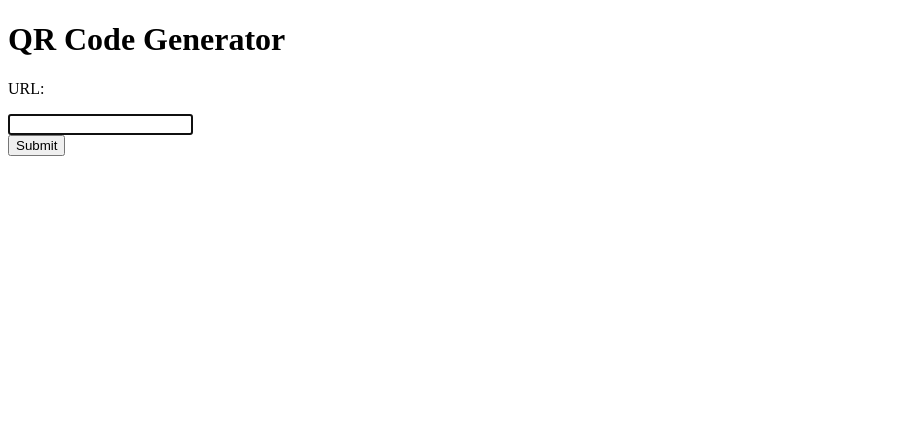
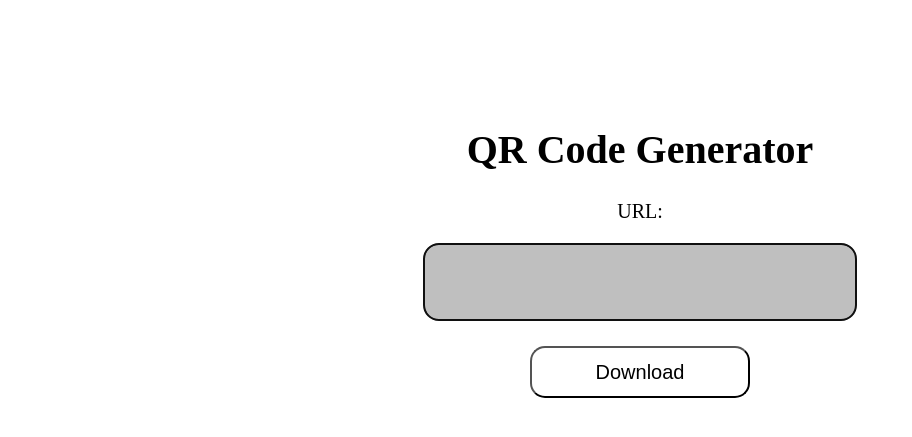
Before and after one commit to NTV-Jayden/neutrovian, a Flask app: page / in a window 1280 px wide. Shown: the top 437 px of the page, without its empty margins (0-912 px from the left). Run offline with Flask 3, Linux system fonts and the light colour scheme.

Commit message:
update styling for ux

```diff
--- /dev/null
+++ b/static/style.css
@@ -0,0 +1,39 @@
+body {
+    font-size: 20px;
+}
+
+#main {
+    margin: 10% 0%;
+    text-align: center;
+}
+
+#input_field {
+    border-radius: 15px;
+    border-color: grey;
+    background-color: rgba(0, 0, 0, 0.5);
+    caret-color: rgb(255, 255, 255);
+    caret-shape: block;
+    text-align: center;
+    font-size: 100%;
+    width: 30%;
+    padding: 2%;
+}
+
+#input_field:focus {
+    background-color: rgba(0, 0, 0, 0.25);
+}
+
+#submit_button {
+    font-size: 100%;
+    margin-top: 2%;
+    border-radius: 15px;
+    transition: background-color 0.5 ease;
+    background-color: transparent;
+    padding: 1% 5%;
+    text-align: center;
+}
+
+#submit_button:hover {
+    cursor: pointer;
+    background-color: rgba(236, 249, 95, 0.505);
+}
--- a/templates/index.html
+++ b/templates/index.html
@@ -4,6 +4,7 @@
     <meta charset="UTF-8">
     <meta name="viewport" content="width=device-width, initial-scale=1.0">
     <title>QR Code Generator</title>
+    <link rel="stylesheet" type="text/css" href="../static/style.css">
 </head>
 <body>
     <div id="main">
@@ -14,7 +15,7 @@
                 <input id="input_field" type="text" name="url" autofocus required>
             </div>
             <div>
-                <input id="submit_button" type="submit">
+                <input id="submit_button" type="submit" value="Download"/>
             </div>
         </form>
     </div>
```
